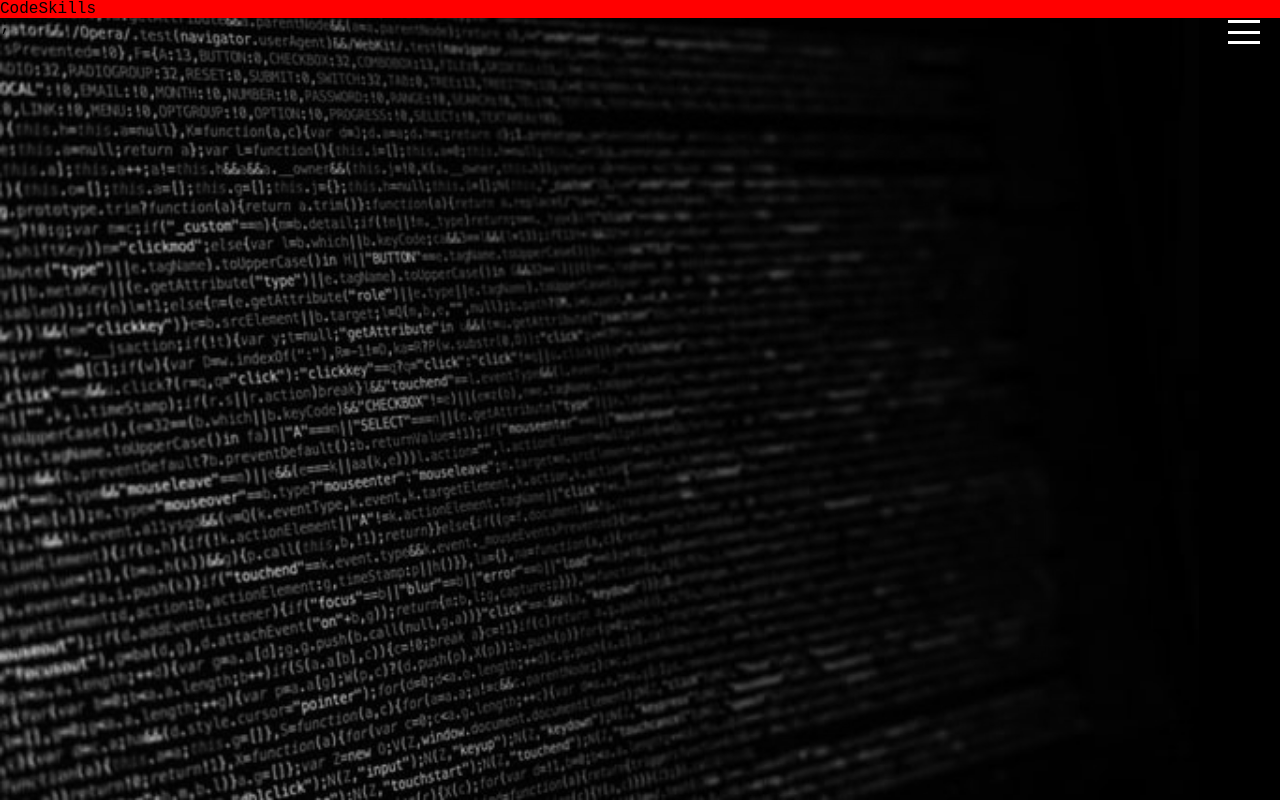
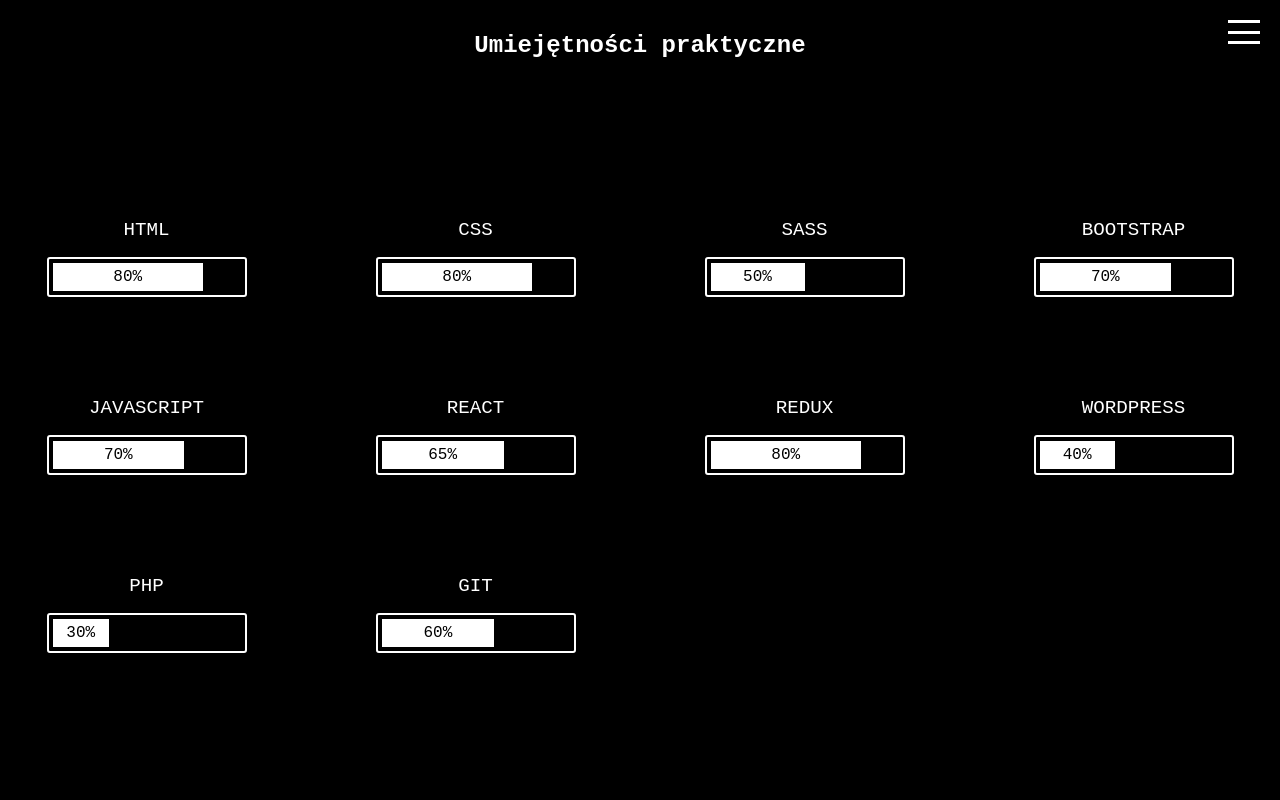
Before and after one commit to Rejnszu/rejnszu-portfolio, a React (Create React App) app: page /umiejetnoscikodowania in a window 1280 px wide. Built offline with nearby package versions, Linux system fonts and the light colour scheme; a web font is replaced by a local one.

Commit message:
codeskills page

```diff
--- a/src/App.js
+++ b/src/App.js
@@ -2,10 +2,10 @@
 import Navigation from "./components/Navigation/Navigation";
 import Burger from "./components/Navigation/Burger";
 import { Routes, Route, useLocation } from "react-router-dom";
-import AboutMe from "./pages/AboutMe";
+import AboutMe from "./pages/AboutMe/AboutMe";
 import Portfolio from "./pages/Portfolio";
 import PracticalSkills from "./pages/PracticalSkills";
-import CodeSkills from "./pages/CodeSkills";
+import CodeSkills from "./pages/CodeSkills/CodeSkills";
 import Contact from "./pages/Contact";
 import { AnimatePresence } from "framer-motion";
 function App() {
--- a/src/components/Navigation/Navigation.js
+++ b/src/components/Navigation/Navigation.js
@@ -5,15 +5,16 @@
 
 const Navigation = (props) => {
   return (
-    <motion.nav
-    // key="navigation"
-    // initial={{ opacity: 0 }}
-    // animate={{ opacity: 1 }}
-    // exit={{ opacity: 0 }}
-    // transition={{ duration: 0.2 }}
-    >
+    // <motion.nav
+    // // key="navigation"
+    // // initial={{ opacity: 0 }}
+    // // animate={{ opacity: 1 }}
+    // // exit={{ opacity: 0 }}
+    // // transition={{ duration: 0.2 }}
+    // >
+    <header>
       <div className={styles.backdrop} onClick={props.onClick}></div>
-      <div className={styles.navigation} onClick={props.onClick}>
+      <nav className={styles.navigation} onClick={props.onClick}>
         <ul className={styles.navigation__list}>
           <Link to={"/omnie"}>
             <li className={styles["index-5"]}>O mnie</li>
@@ -34,8 +35,9 @@
             <li className={styles["index-1"]}>Kontakt</li>
           </Link>
         </ul>
-      </div>
-    </motion.nav>
+      </nav>
+    </header>
+    // </motion.nav>
   );
 };
 
--- a/src/index.scss
+++ b/src/index.scss
@@ -11,6 +11,7 @@
   --helper-color-2: rgb(177, 177, 177);
 }
 body {
+  padding: 0;
   margin: 0;
   position: relative;
   overflow-x: hidden;
@@ -36,8 +37,20 @@
   overflow-x: hidden;
 }
 
-h1 {
+h1,
+h2,
+p {
   margin: 0;
+}
+.h1-heading {
+  padding-top: 2rem;
+  text-align: center;
+  font-size: 2rem;
+}
+.h2-heading {
+  padding-top: 2rem;
+  text-align: center;
+  font-size: 1.5rem;
 }
 
 @media only screen and (max-width: 1200px) {
--- a/src/pages/AboutMe.js
+++ /dev/null
@@ -1,17 +0,0 @@
-import React from "react";
-import AnimatedPages from "../components/UI/AnimatedPages";
-import styles from "./AboutMe.module.css";
-const AboutMe = () => {
-  return (
-    <AnimatedPages page="aboutme">
-      <section className={styles["about-me"]}>
-        <h1 className={styles["about-me__heading"]}>
-          Witam wszystkich na mojej stronie!
-        </h1>
-        <div className={styles["about-me__"]}></div>
-      </section>
-    </AnimatedPages>
-  );
-};
-
-export default AboutMe;
--- /dev/null
+++ b/src/pages/AboutMe/AboutMe.js
@@ -0,0 +1,15 @@
+import React from "react";
+import AnimatedPages from "../../components/UI/AnimatedPages";
+import styles from "./AboutMe.module.scss";
+const AboutMe = () => {
+  return (
+    <AnimatedPages page="aboutme">
+      <section className={styles["about-me"]}>
+        <h1 className="h1-heading">Witam wszystkich !</h1>
+        <div className={styles["about-me__content"]}></div>
+      </section>
+    </AnimatedPages>
+  );
+};
+
+export default AboutMe;
--- a/src/pages/AboutMe.module.css
+++ b/src/pages/AboutMe/AboutMe.module.scss
@@ -3,9 +3,3 @@
   background-color: var(--main-color);
   color: white;
 }
-
-.about-me__heading {
-  padding-top: 2rem;
-  text-align: center;
-  font-size: 2rem;
-}
--- a/src/pages/CodeSkills.js
+++ /dev/null
@@ -1,14 +0,0 @@
-import React from "react";
-import AnimatedPages from "../components/UI/AnimatedPages";
-const CodeSkills = () => {
-  return (
-    <AnimatedPages page="codeskills">
-      <div className="test-div" style={{ backgroundColor: "red" }}>
-        CodeSkills
-      </div>
-      ;
-    </AnimatedPages>
-  );
-};
-
-export default CodeSkills;
--- /dev/null
+++ b/src/pages/CodeSkills/CodeSkills.js
@@ -0,0 +1,43 @@
+import React from "react";
+import AnimatedPages from "../../components/UI/AnimatedPages";
+import styles from "./CodeSkills.module.scss";
+import SkillItem from "./SkillItem";
+
+const skills = [
+  { name: "HTML", percent: "80%" },
+  { name: "CSS", percent: "80%" },
+  { name: "Sass", percent: "50%" },
+  { name: "BOOTSTRAP", percent: "70%" },
+  { name: "JAVASCRIPT", percent: "70%" },
+  { name: "REACT", percent: "65%" },
+  { name: "REDUX", percent: "80%" },
+  { name: "WORDPRESS", percent: "40%" },
+  { name: "PHP", percent: "30%" },
+  { name: "GIT", percent: "60%" },
+];
+
+const CodeSkills = () => {
+  return (
+    <AnimatedPages page="codeskills">
+      <section className={styles["code-skills"]}>
+        <h2 className="h2-heading">Umiejętności praktyczne</h2>
+        <div className={styles["skills"]}>
+          <ul className={styles["skills__list"]}>
+            {skills.map((skill, index) => {
+              return (
+                <SkillItem
+                  index={index}
+                  key={index}
+                  name={skill.name}
+                  percent={skill.percent}
+                />
+              );
+            })}
+          </ul>
+        </div>
+      </section>
+    </AnimatedPages>
+  );
+};
+
+export default CodeSkills;
--- /dev/null
+++ b/src/pages/CodeSkills/CodeSkills.module.scss
@@ -0,0 +1,33 @@
+.code-skills {
+  background-color: var(--main-color);
+  color: white;
+  height: 100vh;
+}
+.skills {
+  margin-top: 10rem;
+}
+.skills__list {
+  margin: 0;
+  padding: 0;
+  display: grid;
+  gap: 100px;
+  margin: auto;
+  grid-template-columns: repeat(4, minmax(100px, 1fr));
+  max-width: 95%;
+}
+
+@media only screen and (max-width: 1100px) {
+  .skills__list {
+    grid-template-columns: repeat(3, minmax(100px, 1fr));
+  }
+}
+@media only screen and (max-width: 650px) {
+  .skills__list {
+    grid-template-columns: repeat(2, minmax(100px, 1fr));
+  }
+}
+@media only screen and (max-width: 400px) {
+  .skills__list {
+    grid-template-columns: repeat(1, minmax(100px, 1fr));
+  }
+}
--- /dev/null
+++ b/src/pages/CodeSkills/SkillItem.js
@@ -0,0 +1,33 @@
+import React from "react";
+import styles from "./SkillItem.module.scss";
+import { motion } from "framer-motion";
+const SkillItem = (props) => {
+  const { name, percent, index } = props;
+  const fillingWidth = `${percent}`;
+  console.log(fillingWidth);
+  return (
+    <div className={styles["skills__list__item"]}>
+      <motion.p
+        initial={{ y: "-30px", opacity: 0 }}
+        animate={{ y: 0, opacity: 1 }}
+        transition={{ delay: 0.6, duration: 0.3 }}
+        className={styles["skills__list__item__name"]}
+      >
+        {name}
+      </motion.p>
+      <div className={styles["skills__list__item__level"]}>
+        <motion.div
+          key={index}
+          initial={{ width: 0 }}
+          animate={{ width: fillingWidth }}
+          transition={{ delay: 0.9, duration: 0.3 }}
+          className={styles["level__filling"]}
+        >
+          {percent}
+        </motion.div>
+      </div>
+    </div>
+  );
+};
+
+export default SkillItem;
--- /dev/null
+++ b/src/pages/CodeSkills/SkillItem.module.scss
@@ -0,0 +1,28 @@
+.skills__list__item {
+  max-width: 100%;
+}
+.skills__list__item__name {
+  text-align: center;
+  font-size: 1.2rem;
+  text-transform: uppercase;
+  margin-bottom: 1rem;
+}
+.skills__list__item__level {
+  padding: 0.25rem;
+  height: 40px;
+  width: 200px;
+  max-width: 95%;
+  margin: auto;
+  border: 2px solid var(--helper-color-1);
+  border-radius: 3px;
+  &:hover {
+  }
+}
+.level__filling {
+  color: black;
+  height: 100%;
+  display: flex;
+  justify-content: center;
+  align-items: center;
+  background-color: rgb(255, 255, 255);
+}
```
